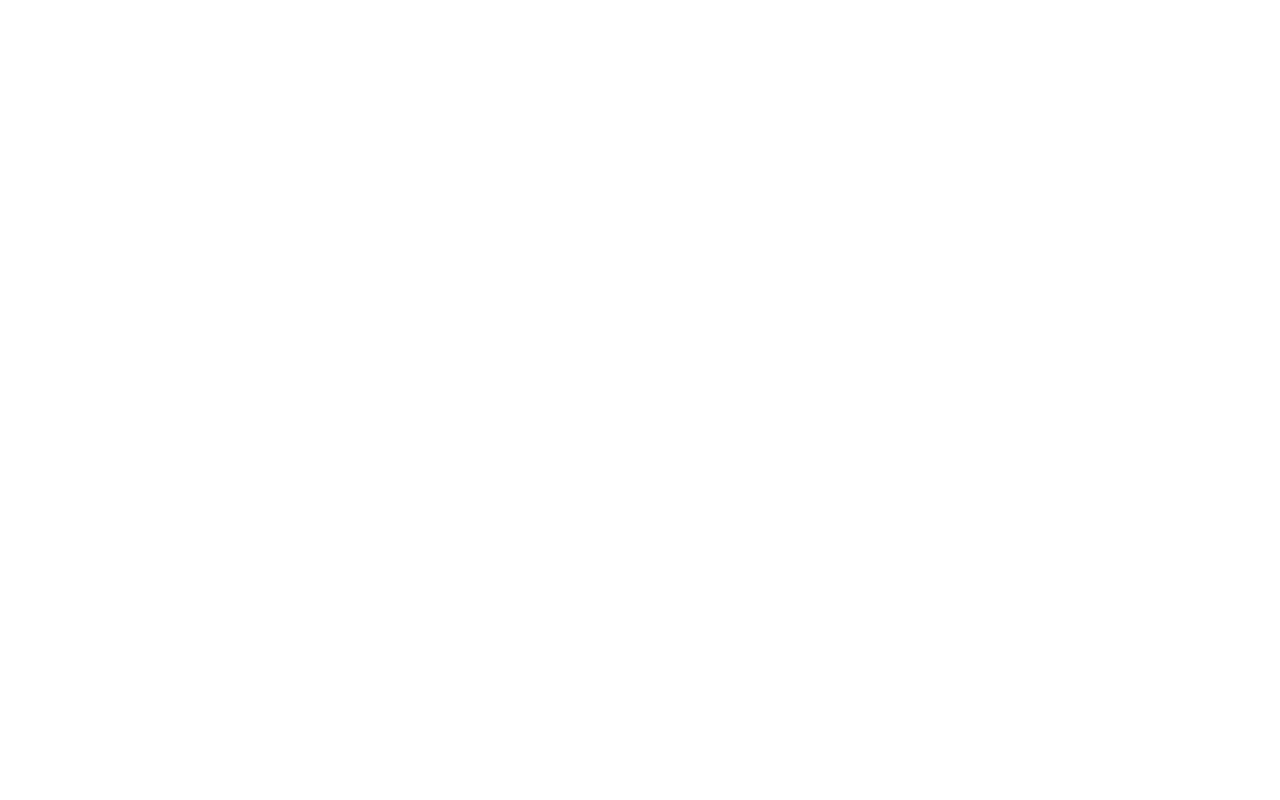
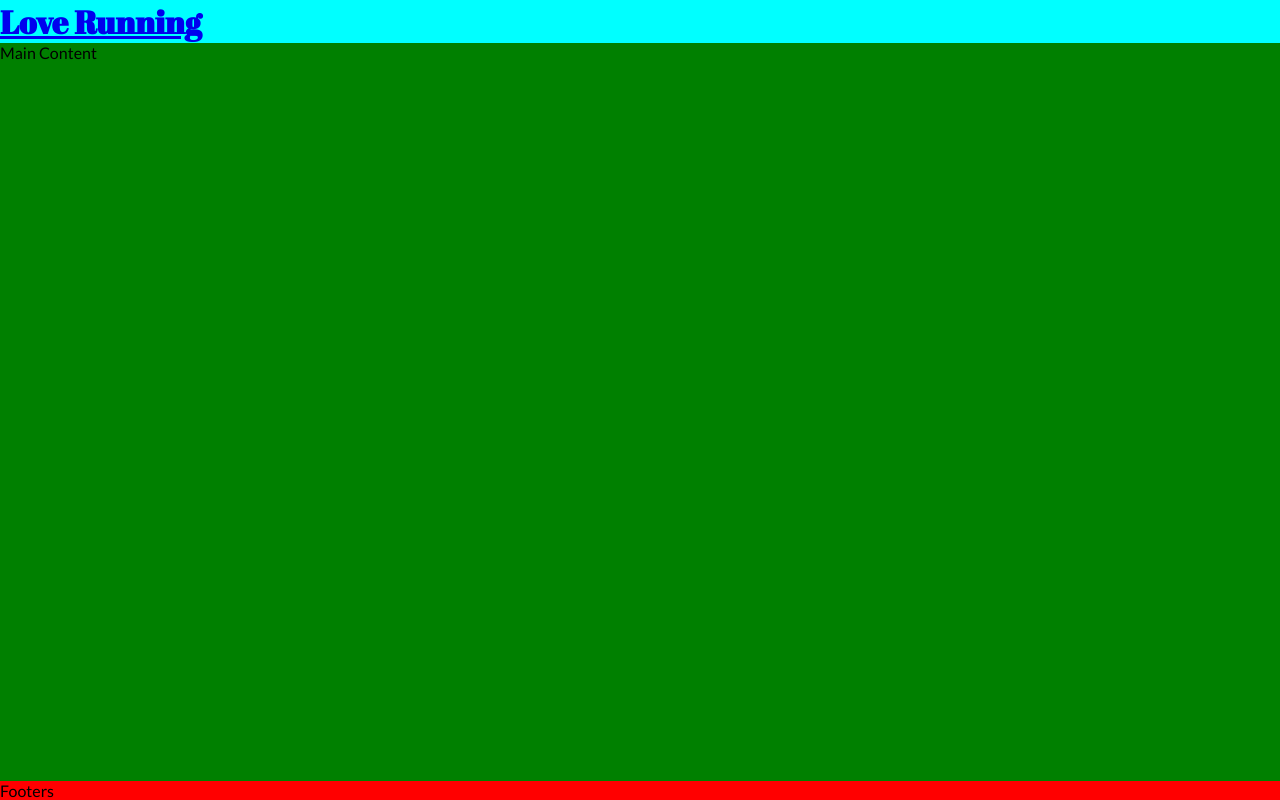
Before and after one commit to Ennie0906/love-running, a plain HTML site: page index.html in a window 1280 px wide. Drawn offline with Linux system fonts and the light colour scheme.

Commit message:
Added display flex, added fonts, added logo to header

```diff
--- /dev/null
+++ b/assets/css/style.css
@@ -0,0 +1,38 @@
+* {
+    padding: 0;
+    margin: 0;
+    box-sizing: border-box;
+}
+
+/* font-family: 'Abril Fatface', cursive;
+font-family: 'Lato', sans-serif; */
+body {
+    min-height: 100vh;
+    display: flex;
+    flex-direction: column;
+    color: #000;
+    font-family: "Lato", sans-serif;
+}
+
+/* Header */
+header {
+    background-color: aqua;
+
+}
+
+h1 {
+    font-family: 'Abril Fatface', cursive;
+}
+
+/* Main content */
+main {
+    background: green;
+    flex: 1 0 auto;
+
+}
+
+/* Footer */
+footer {
+    background: red;
+
+}
--- a/index.html
+++ b/index.html
@@ -1,5 +1,6 @@
 <!DOCTYPE html>
 <html lang="en">
+
 <head>
     <meta charset="UTF-8">
     <meta name="viewport" content="width=device-width, initial-scale=1.0">
@@ -9,8 +10,28 @@
     <link rel="apple-touch-icon" sizes="180x180" href="assets/favicon/apple-touch-icon.png">
     <link rel="icon" type="image/png" sizes="32x32" href="assets/favicon/favicon-32x32.png">
     <link rel="icon" type="image/png" sizes="16x16" href="assets/favicon/favicon-16x16.png">
+    <!-- CSS Link -->
+    <link rel="stylesheet" href="./assets/css/style.css">
+    <!-- Links to google fonts -->
+    <link rel="preconnect" href="https://fonts.googleapis.com">
+    <link rel="preconnect" href="https://fonts.gstatic.com" crossorigin>
+    <link href="https://fonts.googleapis.com/css2?family=Abril+Fatface&family=Lato&display=swap" rel="stylesheet">
 </head>
+
 <body>
+    <!-- Header -->
+    <header>
+        <a href="index.html">
+            <h1 id="logo">Love Running</h1>
+        </a>
+    </header>
+    <!--Main Content-->
+    <main>
+        Main Content
+    </main>
+    <!-- Footer-->
+    <footer>Footers</footer>
 
 </body>
+
 </html>
```
